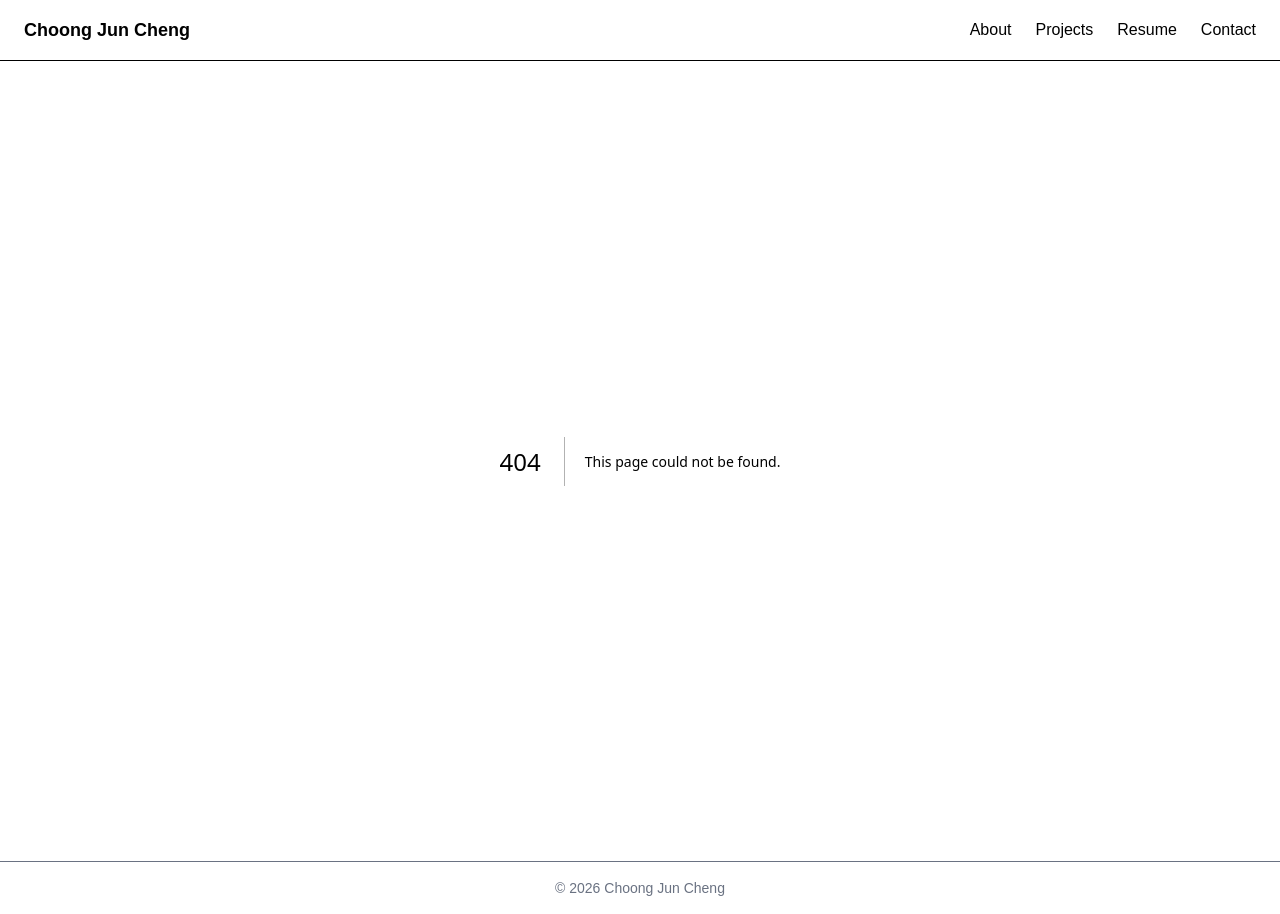
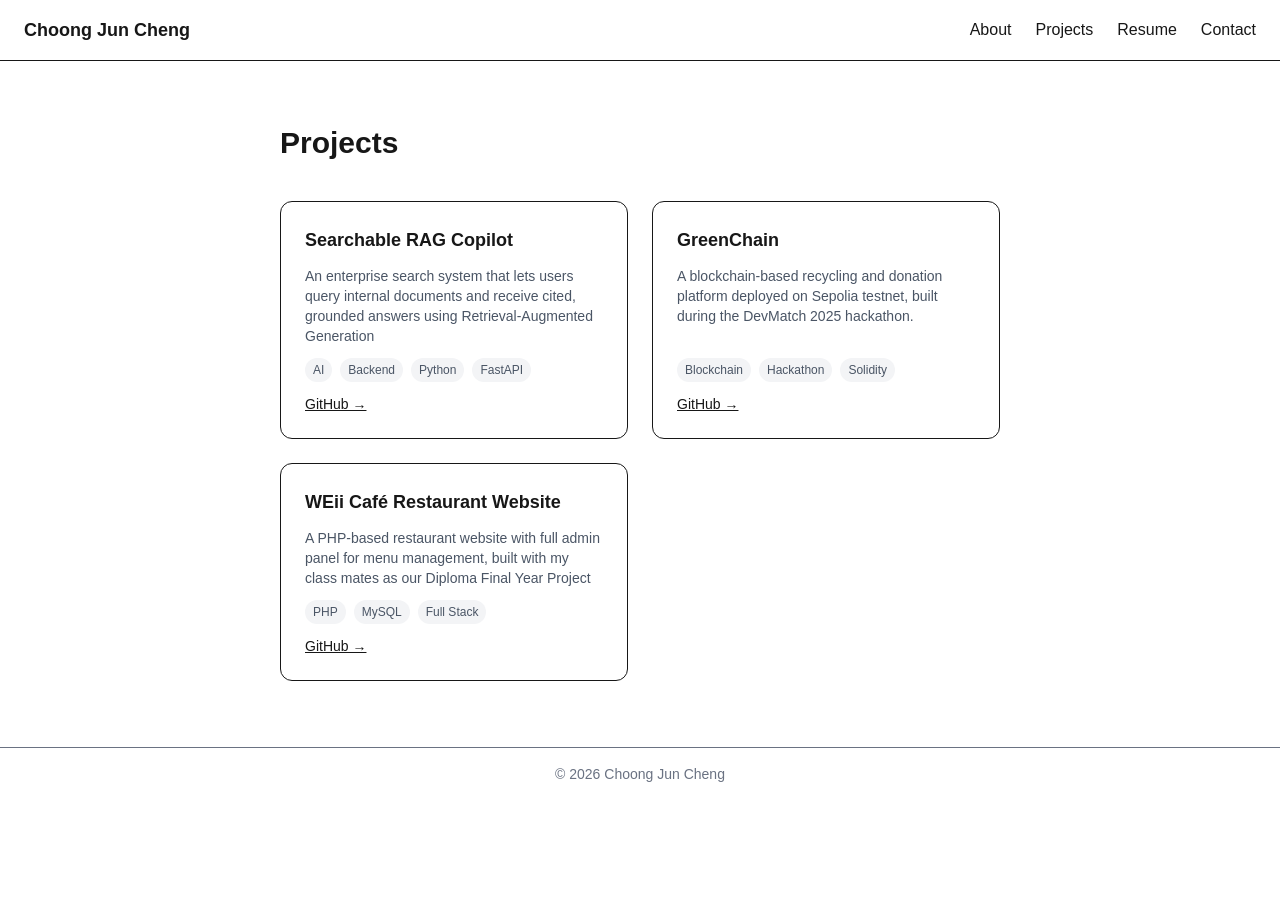
Before and after one commit to Jameschoong7/portfolio-site, a Next.js app: page /projects in a window 1280 px wide. Before the commit this address had no page. After the commit the page ends 800 px from the top, so only its background shows below. Built offline with nearby package versions, Linux system fonts and the light colour scheme.

Commit message:
Ad Projects page and ProjectCard component

```diff
--- a/next.config.mjs
+++ b/next.config.mjs
@@ -1,6 +1,11 @@
 /** @type {import('next').NextConfig} */
 const nextConfig = {
   /* config options here */
+
+    turbopack: {
+      root: process.cwd(),
+    },
+
 };
 
 export default nextConfig;
--- /dev/null
+++ b/src/app/components/ProjectCard.js
@@ -0,0 +1,25 @@
+export default function ProjectCard({title, description, tags, github}){
+    return(
+        <div className="border rounded-xl p-6 flex flex-col gap-3 hover:shadow-md transition-shadow">
+            <h2 className="text-lg font-semibold">{title}</h2>
+            <p className="text-gray-600 text-sm flex-1">{description}</p>
+
+            <div className="flex flex-wrap gap-2">
+                {tags.map((tag)=>(
+                    <span key={tag} className="text-xs bg-gray-100 text-gray-600 px-2 py-1 rounded-full">
+                        {tag}
+                    </span>
+                ))}
+            </div>
+
+            {github &&(
+                <a href={github} target="_blank" rel="noopener noreferrer" className="text-sm font-medium underline">
+                    GitHub →
+                </a>
+            )}
+
+        </div>
+    )
+
+
+}
--- /dev/null
+++ b/src/app/projects/page.js
@@ -0,0 +1,39 @@
+import ProjectCard from "../components/ProjectCard";
+
+const projects = [
+
+    {
+        title:"Searchable RAG Copilot",
+        description: "An enterprise search system that lets users query internal documents and receive cited, grounded answers using Retrieval-Augmented Generation",
+        tags:["AI","Backend","Python","FastAPI"],
+        github : "https://github.com/Jameschoong7/searchable-rag-copilot",
+    },
+    {
+        title:"GreenChain",
+        description:"A blockchain-based recycling and donation platform deployed on Sepolia testnet, built during the DevMatch 2025 hackathon.",
+        tags:["Blockchain","Hackathon","Solidity"],
+        github:"https://github.com/Jameschoong7/DevMatch2025",
+    },
+    {
+        title:"WEii Café Restaurant Website",
+        description:"A PHP-based restaurant website with full admin panel for menu management, built with my class mates as our Diploma Final Year Project",
+        tags:["PHP", "MySQL","Full Stack"],
+        github: "https://github.com/Jameschoong7/weiicafe",
+    },
+
+
+]
+
+
+export default function Projects(){
+    return (
+        <main className="max-w-3xl mx-auto px-6 py-16">
+            <h1 className="text-3xl font-bold mb-10">Projects</h1>
+            <div className="grid grid-cols-1 md:grid-cols-2 gap-6">
+                {projects.map((project)=>(
+                    <ProjectCard key={project.title}{...project} />
+                ))}
+            </div>
+        </main>
+    )
+}
```
